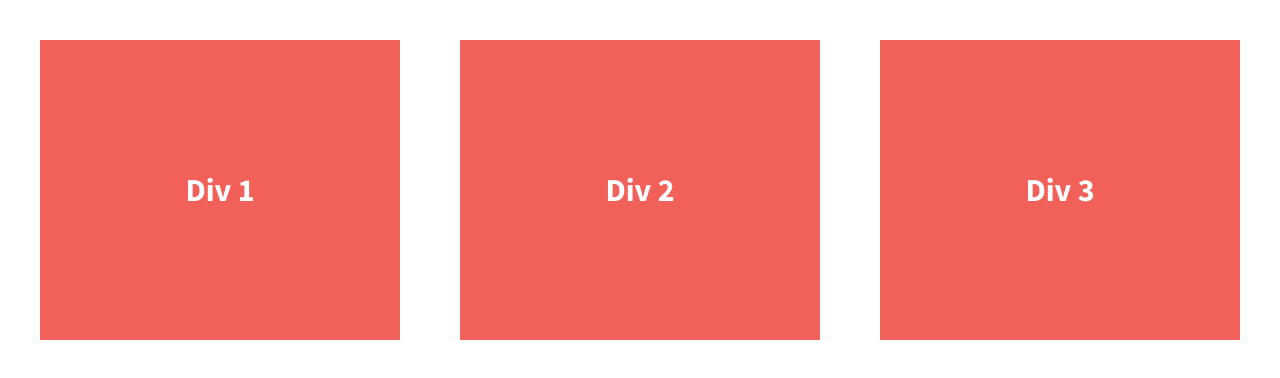
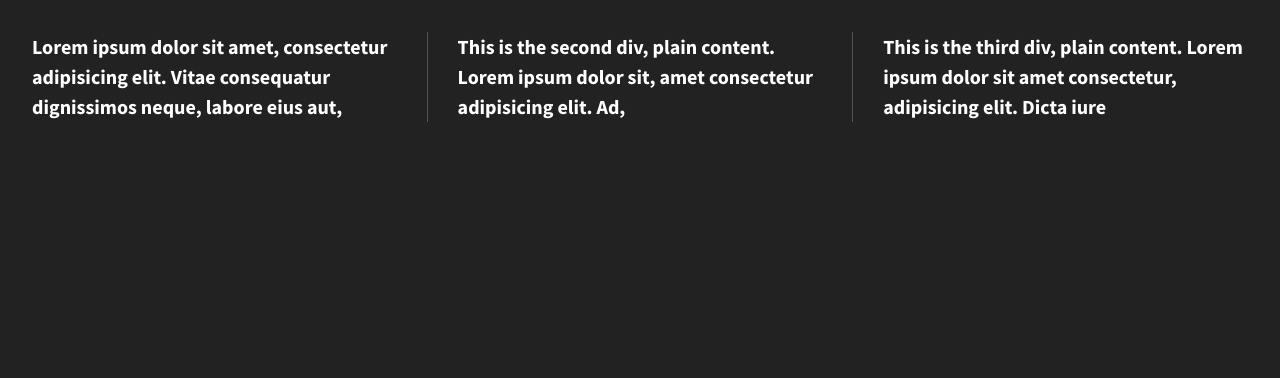
Before and after one commit to edev87/my-flexbox-starter, a plain HTML site: page index.html in a window 1280 px wide. Drawn offline with nearby package versions, Linux system fonts and the light colour scheme.

Commit message:
Added content to divs

```diff
--- a/css/main.css
+++ b/css/main.css
@@ -10,7 +10,7 @@
    Base styles: opinionated defaults
    ========================================================================== */
 
-html {
+   html {
     color: #222;
     font-size: 1em;
     line-height: 1.4;
@@ -95,37 +95,42 @@ textarea {
    Author's custom styles
    ========================================================================== */
 
-
+/*Large Background Image*/
 html {
-  background-color: #fff;
+  background-color: #222;
   height: 100%;
+  width: 100%;
 }
 
 body {
   font-family: 'Source Sans Pro', sans-serif;
+  font-weight: 700;
   padding: 2em;
-  font-size: 1.25em;
+  color: #fff;
   height: 100%;
 }
 
 .wrapper {
-  /*add display:flex and set justify-content to space-between*/
-  font-weight: 700;
   display: flex;
+  flex-flow: row wrap;
   justify-content: space-between;
+  align-items: center;
 }
 
 .div-1, .div-2, .div-3 {
-  /*give the divs a width of 30%, add display:flex, set justify-content and align-items to center*/
+  display: flex;
+  justify-content: center;
+  align-items: center;
   color: #fff;
   line-height: 1.5em;
-  font-size: 1.6em;
-  background-color: #f16059;
-  height: 300px;
-  display: flex;
-  width: 30%;
-  justify-content: center;
-align-items: center;
+  font-size: 1.25em;
+  /* width: 30%; */
+  height: auto;
+}
+
+.wrapper span {
+  font-family: 'Lora', sans-serif;
+  font-size: 1.3em;
 }
 
 
@@ -211,6 +216,17 @@ align-items: center;
    Modify as content requires.
    ========================================================================== */
 
+@media all and (min-width: 1200px) {
+    .div-1, .div-2, .div-3 {
+      flex-basis: 30%;
+    }
+
+    .div-1, .div-2 {
+      border-right: 1px solid #555;
+      padding-right: 30px;
+    }
+}
+
 @media print,
        (-webkit-min-device-pixel-ratio: 1.25),
        (min-resolution: 1.25dppx),
--- a/index.html
+++ b/index.html
@@ -23,14 +23,17 @@
 
         <section class="wrapper">
             <div class="div-1">
-                Div 1
-            </div>
+                Lorem ipsum dolor sit amet, consectetur adipisicing elit.
+                 Vitae consequatur dignissimos neque, labore eius aut,
+                  </div>
             <div class="div-2">
-                Div 2
-            </div>
+                This is the second div, plain content.
+                Lorem ipsum dolor sit, amet consectetur adipisicing elit. Ad,
+                 </div>
             <div class="div-3">
-                Div 3
-            </div>
+                This is the third div, plain content.
+                Lorem ipsum dolor sit amet consectetur, adipisicing elit. Dicta iure
+                 </div>
         </section>
 
         <script src="https://ajax.googleapis.com/ajax/libs/jquery/1.11.3/jquery.min.js"></script>
```
